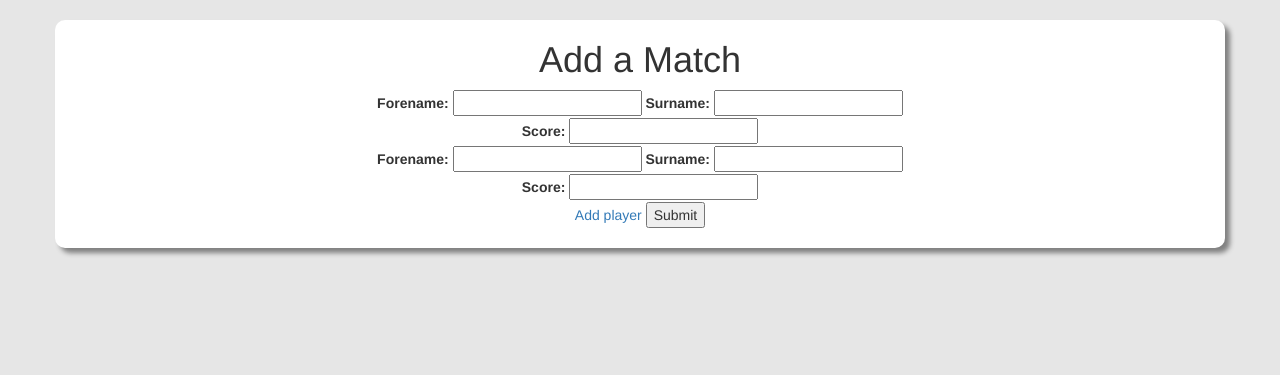
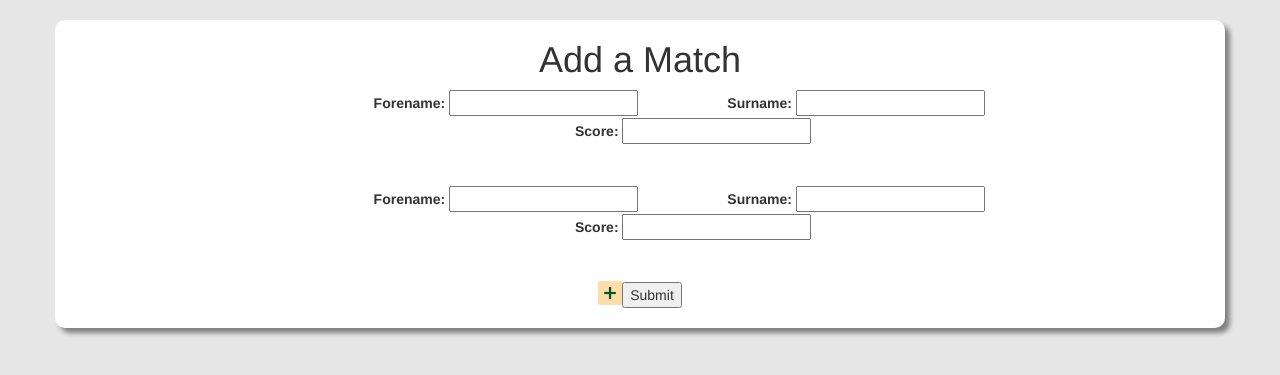
Before and after one commit to CiaranBrennan/Scrabbler, a Django app: page /addmatch/ in a window 1280 px wide. Shown: the part 52-427 px from the top of the page. Run offline with Django 3.2, Linux system fonts and the light colour scheme; some libraries are stand-ins or nearby versions.

Commit message:
Begun styling addmatch form

```diff
--- a/scrabbler_root/scrabbler_app/static/css/addmatch.css
+++ b/scrabbler_root/scrabbler_app/static/css/addmatch.css
@@ -33,4 +33,23 @@ label {
     float: right;
 }
 
-input[id^='id_score']{float: left;}
+.dynamic-form {
+    position: relative;
+    margin-bottom: 40px;
+}
+
+.add-row {
+    padding: 6px 12px;
+    background:url(../img/plusIcon.png) no-repeat;
+    background-size: 24px;
+}
+
+.delete-row {
+    position:absolute;
+    top: 0;
+    left: 100%;
+    padding: 12px 12px;
+    background:url(../img/minusIcon.png) no-repeat;
+    background-size: 24px;
+
+}
--- a/scrabbler_root/scrabbler_app/templates/addmatch.html
+++ b/scrabbler_root/scrabbler_app/templates/addmatch.html
@@ -2,6 +2,7 @@
 {% load static %}
 {% block content %}
 <head>
+    <link  href="{% static 'css/addmatch.css' %}" rel="stylesheet" type="text/css">
     <script src="{% static 'js/addmatch.js' %}"></script>
     <script src="{% static 'js/jquery-3.6.3.js' %}"></script>
     <script src="{% static 'js/jquery.formset.js' %}"></script>
@@ -9,8 +10,8 @@
     <script type="text/javascript">
         $(function() {
             $('#playerFormsetContainer div').formset({
-                addText: "Add player",
-                deleteText: "Remove player"
+                addText: "",
+                deleteText: ""
             });
         })
     </script>
@@ -32,7 +33,7 @@
                 <br />
                 {{ form.score.label_tag }}
                 {{ form.score }}
-
+                <br />
             </div>
             {% endfor %}
             <input type="submit"/>
```
Also changed, not shown: scrabbler_root/scrabbler_app/views.py (+0 -17 lines), scrabbler_root/scrabbler_app/static/img/android-chrome-192x192.png (deleted), scrabbler_root/scrabbler_app/static/img/android-chrome-512x512.png (deleted), scrabbler_root/scrabbler_app/static/img/apple-touch-icon.png (deleted), scrabbler_root/scrabbler_app/static/img/favicon-16x16.png (deleted), scrabbler_root/scrabbler_app/static/img/favicon-32x32.png (deleted), scrabbler_root/scrabbler_app/static/img/favicon.ico (deleted), scrabbler_root/scrabbler_app/static/img/minusIcon.png (added), scrabbler_root/scrabbler_app/static/img/plusIcon.png (renamed from scrabbler_root/scrabbler_app/static/img/plus-icon.png).
